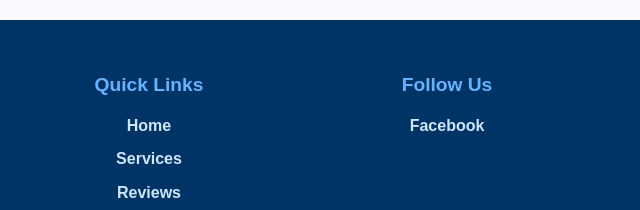
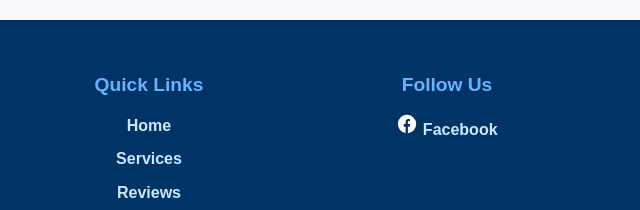
Before and after one commit to MPS20251990/mps-clean, a website: page pages/services.html in a window 1280 px wide. Shown: the part 1944-2154 px from the top of the page, 640-1280 px from the left. Drawn offline with Linux system fonts and the light colour scheme.

Commit message:
Update services.html

```diff
--- a/pages/services.html
+++ b/pages/services.html
@@ -119,10 +119,17 @@
             <a href="contact.html">Contact</a>
         </div>
 
-        <div class="footer-section">
-            <h3>Follow Us</h3>
-            <a href="https://www.facebook.com/profile.php?id=61575176169589" target="_blank">Facebook</a>
-        </div>
+       <div class="footer-section">
+    <h3>Follow Us</h3>
+
+    <a href="https://www.facebook.com/profile.php?id=61575176169589" target="_blank" class="social-icon">
+        <svg width="22" height="22" viewBox="0 0 24 24" fill="white">
+            <path d="M22 12a10 10 0 1 0-11.5 9.9v-7h-2v-3h2v-2.3c0-2 1.2-3.1 3-3.1.9 0 1.8.1 1.8.1v2h-1c-1 0-1.3.6-1.3 1.2V12h2.3l-.4 3h-1.9v7A10 10 0 0 0 22 12z"/>
+        </svg>
+        Facebook
+    </a>
+</div>
+
 
     </div>
 
```
